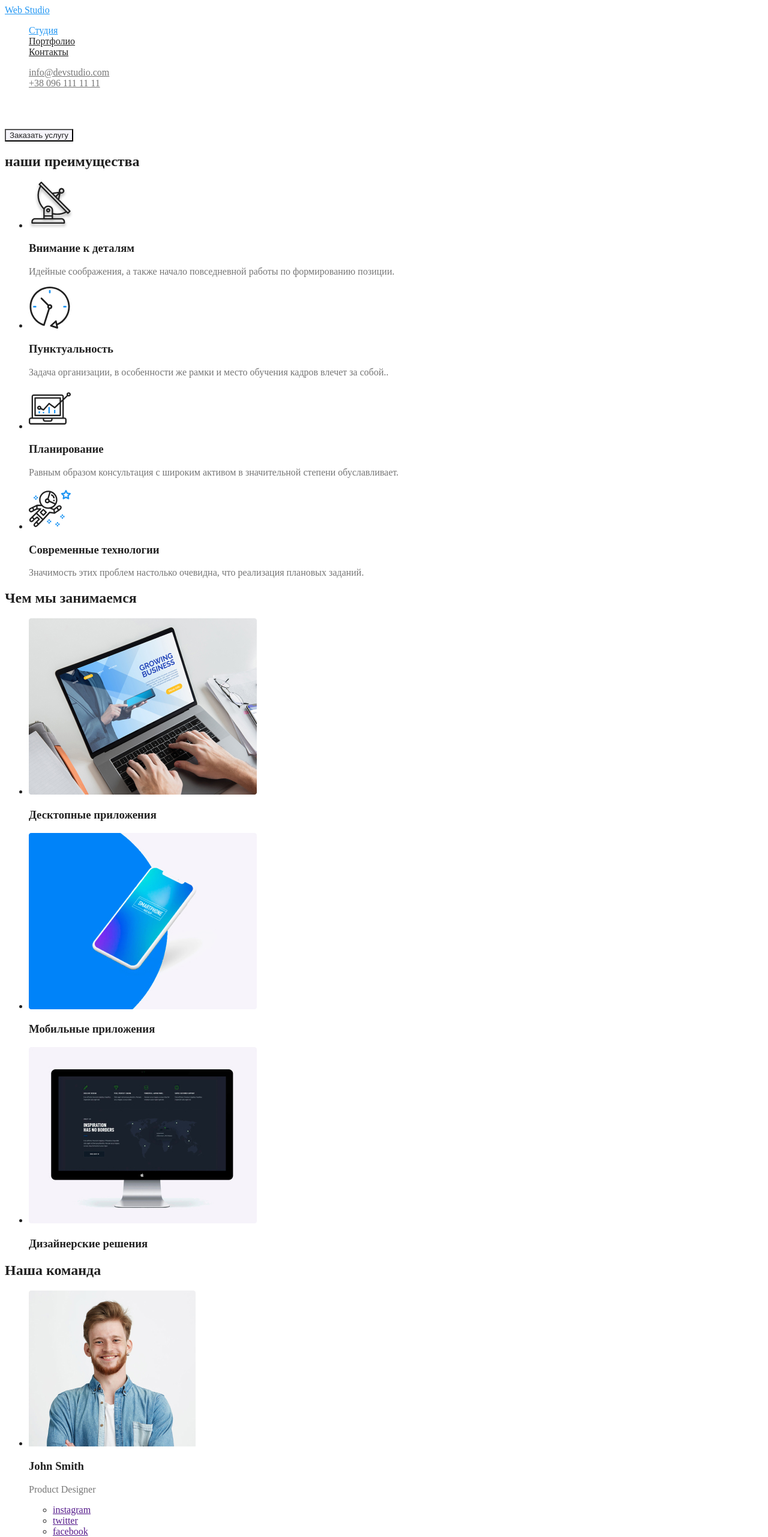
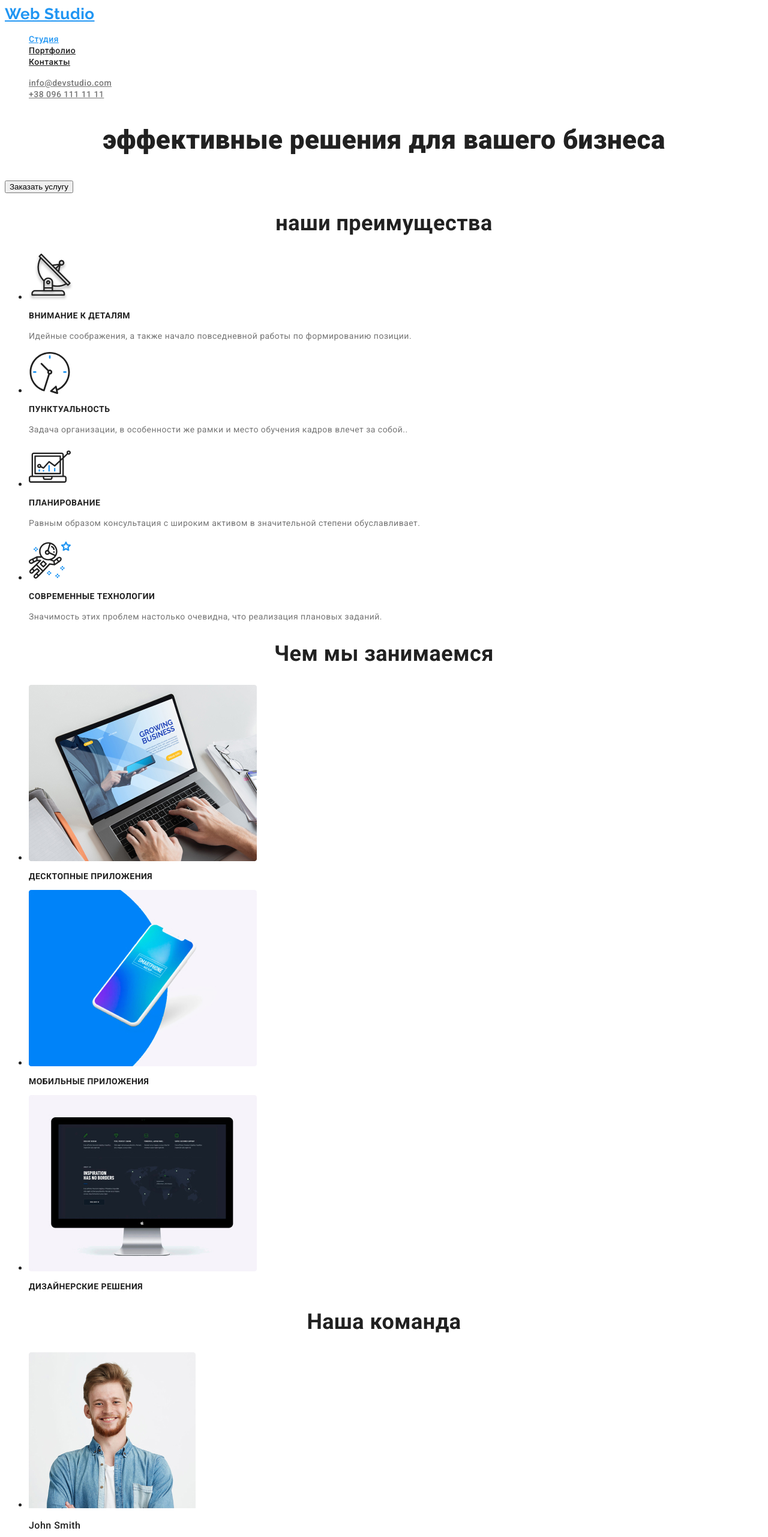
Before and after one commit to urazovskyy/goit-markup-hw-02, a plain HTML site: page index.html in a window 1280 px wide. Shown: the top 2563 px of the page at 60% size. Drawn offline with Linux system fonts and the light colour scheme.

Commit message:
шрифт в процессе

```diff
--- a/css/main.css
+++ b/css/main.css
@@ -8,6 +8,9 @@
 body {
   background-color: var(--primary-bg-color);
   color: var(--primary-text-color);
+
+  font-family: Roboto, sans-serif;
+  letter-spacing: 0.03em;
 }
 
 .list {
@@ -16,10 +19,19 @@ body {
 
 .logo {
   color: var(--accent-color);
+
+  font-family: Raleway, sans-serif;
+  font-weight: 700;
+  font-size: 26px;
+  line-height: 1.2;
 }
 
 .site-nav .link {
   color: var(--primary-text-color);
+
+  font-weight: 500;
+  font-size: 14px;
+  line-height: 1.1;
 }
 .site-nav .link:hover,
 .site-nav .link:focus {
@@ -31,6 +43,10 @@ body {
 
 .contact .link {
   color: var(--title-text-color);
+
+  font-weight: 500;
+  font-size: 14px;
+  line-height: 1.1;
 }
 .contact .link:hover,
 .contact .link:focus {
@@ -38,15 +54,51 @@ body {
 }
 
 .hero-title {
-  color: var(--primary-bg-color);
+  color: var(--primary-text-color);
+
+  font-weight: 900;
+  font-size: 44px;
+  line-height: 1.4;
+  text-align: center;
 }
 
 .section-title {
   color: var(--primary-text-color);
+
+  font-weight: 700;
+  font-size: 36px;
+  line-height: 1.16;
+  text-align: center;
+}
+
+.title-big {
+  color: var(--primary-text-color);
+
+  font-weight: 700;
+  font-size: 14px;
+  line-height: 1.14;
+  text-transform: uppercase;
 }
 
 .title {
   color: var(--title-text-color);
+  font-weight: 400;
+  font-size: 14px;
+  line-height: 1.7;
+}
+
+.name {
+  color: var(--primary-text-color);
+  font-weight: 500;
+  font-size: 16px;
+  line-height: 1.18;
+}
+
+.profession {
+  color: var(--title-text-color);
+  font-weight: 400;
+  font-size: 16px;
+  line-height: 1.18;
 }
 
 .text {
@@ -57,7 +109,18 @@ body {
   color: var(--title-text-color);
 }
 
-.button {
+/* портфолио */
+.portfolio .button {
   color: var(--primary-text-color);
   background-color: #f5f4fa;
+
+  font-family: inherit;
+  font-weight: 500;
+  font-size: 16px;
+  line-height: 1.6;
 }
+.portfolio .button .link:hover,
+.portfolio .button .link:focus {
+  color: var(--primary-bg-color);
+  background-color: var(--accent-color);
+}
--- a/index.html
+++ b/index.html
@@ -45,7 +45,7 @@
         <ul>
           <li>
             <img src="./logo/antenna-1.svg" alt="антенна" />
-            <h3>Внимание к деталям</h3>
+            <h3 class="title-big">Внимание к деталям</h3>
             <p class="title">
               Идейные соображения, а также начало повседневной работы по
               формированию позиции.
@@ -53,7 +53,7 @@
           </li>
           <li>
             <img src="./logo/clock.svg" alt="часы" />
-            <h3>Пунктуальность</h3>
+            <h3 class="title-big">Пунктуальность</h3>
             <p class="title">
               Задача организации, в особенности же рамки и место обучения кадров
               влечет за собой..
@@ -61,7 +61,7 @@
           </li>
           <li>
             <img src="./logo/computer.svg" alt="компьютер" />
-            <h3>Планирование</h3>
+            <h3 class="title-big">Планирование</h3>
             <p class="title">
               Равным образом консультация с широким активом в значительной
               степени обуславливает.
@@ -69,7 +69,7 @@
           </li>
           <li>
             <img src="./logo/astronaut-1.svg" alt="космонавт" />
-            <h3>Современные технологии</h3>
+            <h3 class="title-big">Современные технологии</h3>
             <p class="title">
               Значимость этих проблем настолько очевидна, что реализация
               плановых заданий.
@@ -83,15 +83,15 @@
         <ul>
           <li>
             <img src="./photo/leptop.jpg" alt="ноутбук" />
-            <h3>Десктопные приложения</h3>
+            <h3 class="title-big">Десктопные приложения</h3>
           </li>
           <li>
             <img src="./photo/phone.jpg" alt="мобильный телефон" />
-            <h3>Мобильные приложения</h3>
+            <h3 class="title-big">Мобильные приложения</h3>
           </li>
           <li>
             <img src="./photo/monitor.jpg" alt="монитор" />
-            <h3>Дизайнерские решения</h3>
+            <h3 class="title-big">Дизайнерские решения</h3>
           </li>
         </ul>
       </section>
@@ -101,8 +101,8 @@
         <ul>
           <li>
             <img src="./photo/img.jpg" alt="парень" />
-            <h3>John Smith</h3>
-            <p class="title">Product Designer</p>
+            <h3 class="name">John Smith</h3>
+            <p class="profession">Product Designer</p>
             <ul>
               <li><a href="" aria-label="Instagram">instagram</a></li>
               <li><a href="" aria-label="Twitter">twitter</a></li>
@@ -113,8 +113,8 @@
 
           <li>
             <img src="./photo/img(1).jpg" alt="девушка" />
-            <h3>Marta Stewart</h3>
-            <p class="title">Frontend Developer</p>
+            <h3 class="name">Marta Stewart</h3>
+            <p class="profession">Frontend Developer</p>
             <ul>
               <li><a href="" aria-label="Instagram">instagram</a></li>
               <li><a href="" aria-label="Twitter">twitter</a></li>
@@ -122,10 +122,11 @@
               <li><a href="" aria-label="Linkedin">linkedin</a></li>
             </ul>
           </li>
+
           <li>
             <img src="./photo/img(2).jpg" alt="парень" />
-            <h3>Robert Jakis</h3>
-            <p class="title">Marketing</p>
+            <h3 class="name">Robert Jakis</h3>
+            <p class="profession">Marketing</p>
             <ul>
               <li><a href="" aria-label="Instagram">instagram</a></li>
               <li><a href="" aria-label="Twitter">twitter</a></li>
@@ -135,8 +136,8 @@
           </li>
           <li>
             <img src="./photo/img(3).jpg" alt="парень" />
-            <h3>Martin Doe</h3>
-            <p class="title">UI Designer</p>
+            <h3 class="name">Martin Doe</h3>
+            <p class="profession">UI Designer</p>
             <ul>
               <li><a href="" aria-label="Instagram">instagram</a></li>
               <li><a href="" aria-label="Twitter">twitter</a></li>
@@ -202,6 +203,7 @@
       </section>
     </main>
     <footer>
+      <div>
         <a href="/" class="logo">
           Web Studio
         </a>
@@ -210,6 +212,8 @@
           info@example.com<br />
           +38 099 111 11 11
         </address>
+      </div>
+      <div>
         <p>присоединяйтесь</p>
         <ul>
           <li><a href="" aria-label="Instagram">instagram</a></li>
@@ -217,9 +221,11 @@
           <li><a href="" aria-label="Facebook">facebook</a></li>
           <li><a href="" aria-label="Linkedin">linkedin</a></li>
         </ul>
+      </div>
+      <div>
         <p>Подпишитесь на рассылку</p>
         <button class="button" type="button">Подписаться</button>
-
+      </div>
       <p class="contact">2020 | Developed by GoIT Students</p>
     </footer>
   </body>
```
Also changed, not shown: portfolio.html (+12 -7 lines). Lines whose indentation alone changed are shown as unchanged.
